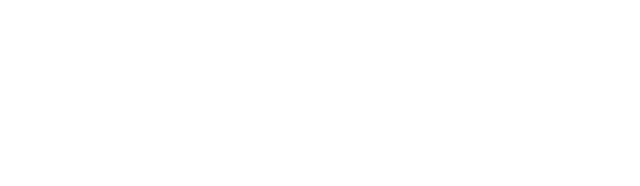
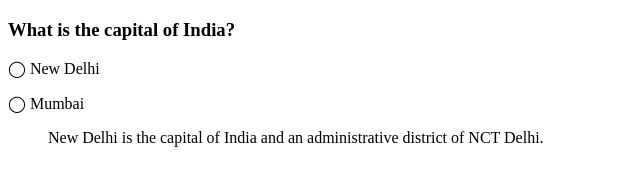
Before and after one commit to acciojob/trivia-PurkaitSuman, a website: page main.html in a window 1280 px wide. Shown: the whole page, without its empty margins (0-640 px from the left). Drawn offline with Linux system fonts and the light colour scheme.

Commit message:
created a submission

```diff
--- a/main.html
+++ b/main.html
@@ -1,16 +1,16 @@
 <!DOCTYPE html>
-
 <html>
-
 <head>
 	<link rel="stylesheet" href="styles.css">
 </head>
-
 <body>
 	<!-- the entire body must be written by student -->
-    <script type="text/javascript" src="./script.js">
-</script>
-
+    <script type="text/javascript" src="./script.js"></script>
+	<h3>What is the capital of India?</h3>
+	<p>&#9711 New Delhi</p>
+	<p>&#9711 Mumbai</p>
+	<blockquote cite="https://en.wikipedia.org/wiki/New_Delhi">
+		New Delhi is the capital of India and an administrative district of NCT Delhi.
+	</blockquote>
 </body>
-
 </html>
```
